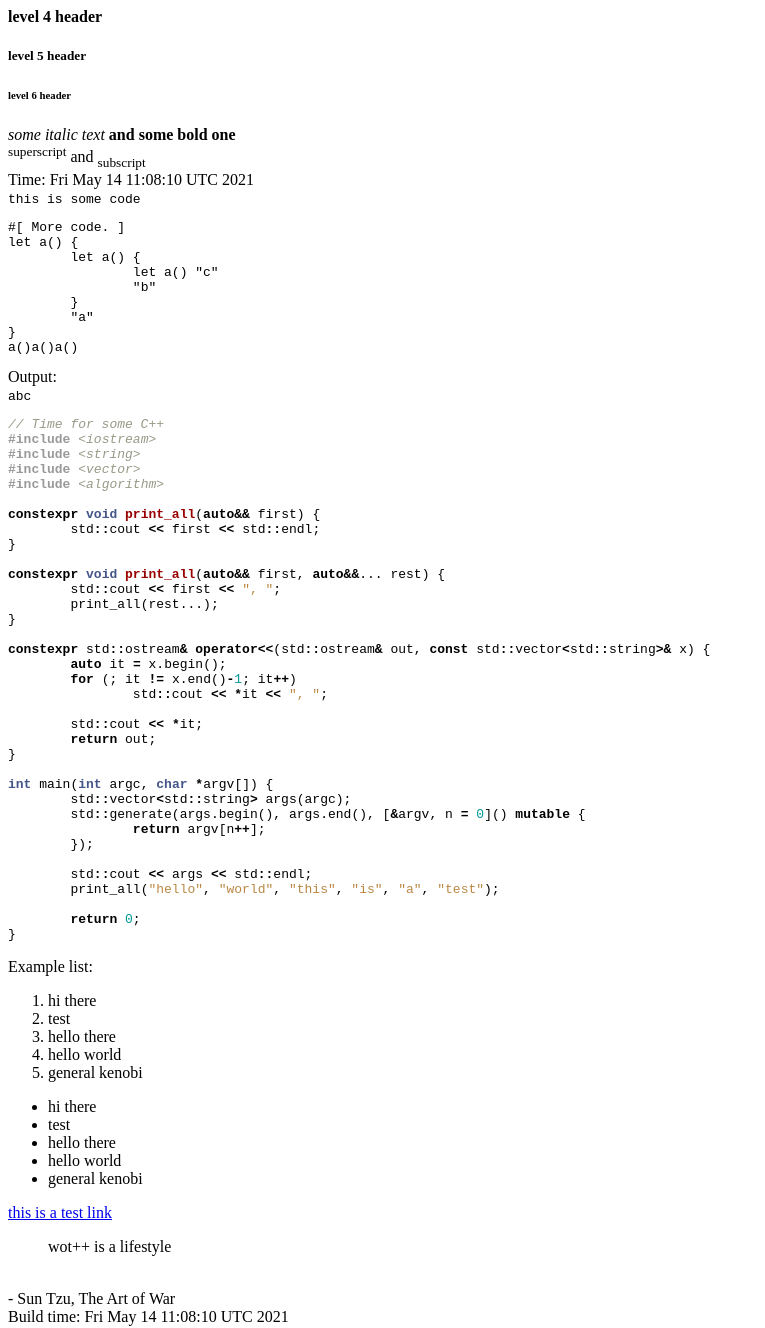
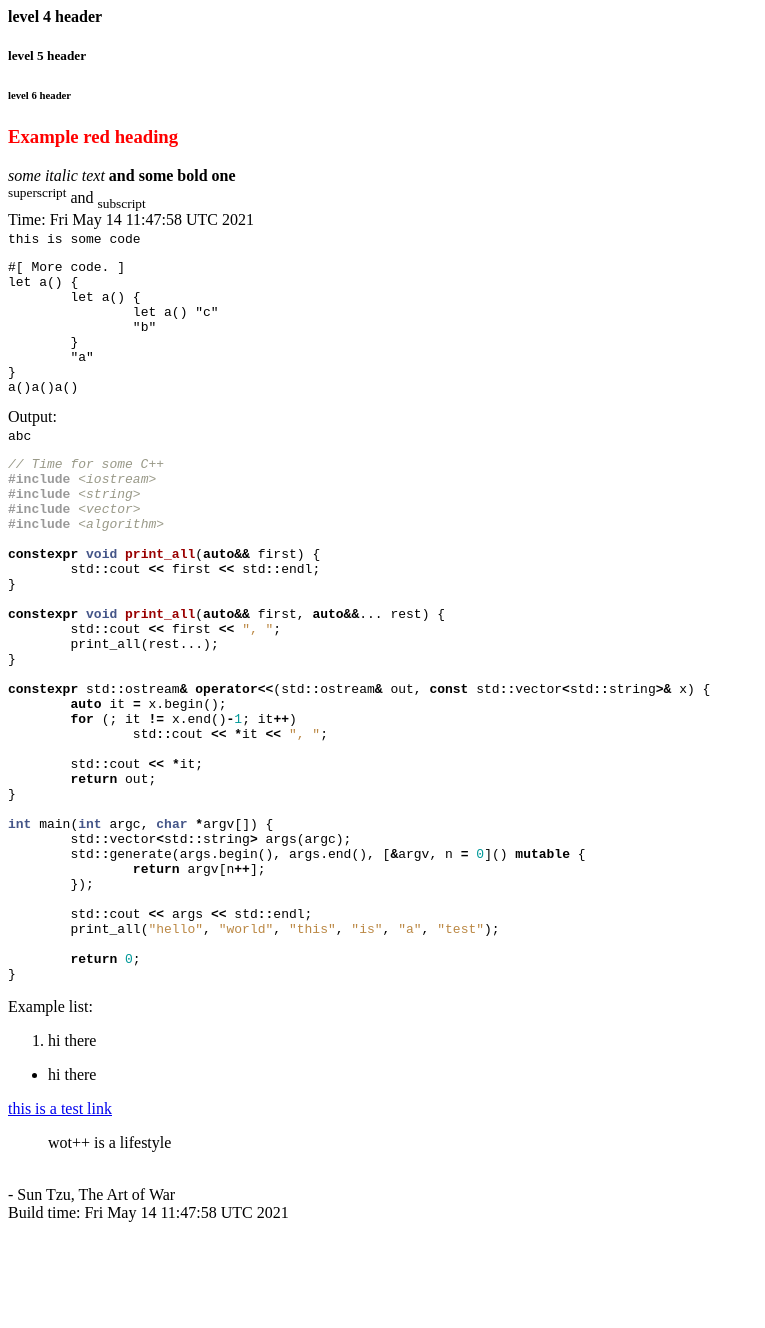
Before and after one commit to jlagarespo/wotpp-docs, a plain HTML site: page index.html in a window 1280 px wide. Shown: the part 260-1588 px from the top of the page, without its empty margins (0-765 px from the left). After the commit the page ends 1490 px from the top, so only its background shows below. Drawn offline with Linux system fonts and the light colour scheme.

Commit message:
Deploying to gh-pages from @ jlagarespo/wotpp-docs@0f4caa0d31e94947a6b11d372d80ca2dc943b0da 🚀

```diff
--- a/index.html
+++ b/index.html
@@ -1,22 +1,19 @@
 <!DOCTYPE html>
 <html lang="en" class="no-js">
-<head>
-	<meta charset="UTF-8">
-	<meta name="viewport" content="width=device-width">
-	<title>The wot++ documentation</title>
-
-	<meta name="description" content="Homepage of the wot++ documentation system.">
-	<meta property="og:title" content="The wot++ documentation">
-	<meta property="og:description" content="Homepage of the wot++ documentation system.">
-	<meta property="og:image" content="">
-	<meta property="og:image:alt" content="">
-	<meta property="og:type" content="website">
-	<meta property="og:url" content="CHANGEME!!!">
-	<link rel="canonical" href="CHANGEME!!!">
-
-	<link rel="icon" href="/favicon.ico">
-	<link rel="icon" href="/favicon.svg" type="image/svg+xml">
-	<link rel="stylesheet" href="/style/pygments-css/trac.css">
+<head><meta charset='UTF-8'>
+<meta name='viewport' content='width=device-width'>
+<title>The wot++ documentation</title>
+<meta name='description' content='Homepage of the wot++ documentation system.'>
+<meta property='og:title' content='The wot++ documentation'>
+<meta property='og:description' content='Homepage of the wot++ documentation system.'>
+<meta property='og:image' content=''>
+<meta property='og:image:alt' content=''>
+<meta property='og:type' content='website'>
+<meta property='og:url' content='CHANGEME!!!'>
+<link rel='canonical' href='CHANGEME!!!'>
+<link rel='icon' href='/favicon.ico'>
+<link rel='icon' href='/favicon.svg' type='image/svg+xml'>
+<link rel='stylesheet' href='/style/pygments-css/trac.css'>
 </head>
 <body>
 <h1>The wot++ documentation</h1>
@@ -28,9 +25,10 @@ which, since I'm writing this for testing purposes, I can't be bothered to do.</
 <h4>level 4 header</h4>
 <h5>level 5 header</h5>
 <h6>level 6 header</h6>
+<h3 style='color: red'>Example red heading</h3>
 <em>some italic text</em> <strong>and some bold one</strong><br>
 <sup>superscript</sup> and <sub>subscript</sub><br>
-<time>Time: Fri May 14 11:08:10 UTC 2021</time><br>
+<time>Time: Fri May 14 11:47:58 UTC 2021</time><br>
 <code>this is some code</code><br>
 <pre><code>#[ More code. ]
 let a() {
@@ -81,22 +79,14 @@ Output:<br>
 </pre></div></code></pre>
 <p>Example list:</p>
 <ol>
-<li>hi there</li>
-<li>test</li>
-<li>hello there</li>
-<li>hello world</li>
-<li>general kenobi</li>
+<li test='hello there' hello world='general kenobi'>hi there</li>
 </ol>
 <ul>
-<li>hi there</li>
-<li>test</li>
-<li>hello there</li>
-<li>hello world</li>
-<li>general kenobi</li>
+<li test='hello there' hello world='general kenobi'>hi there</li>
 </ul>
 <a href='.'>this is a test link</a><blockquote cite=''>wot++ is a lifestyle</blockquote>
 <br>
  - Sun Tzu, The Art of War<br>
-Build time: <time>Fri May 14 11:08:10 UTC 2021</time>
+Build time: <time>Fri May 14 11:47:58 UTC 2021</time>
 </body>
 </html>
```
